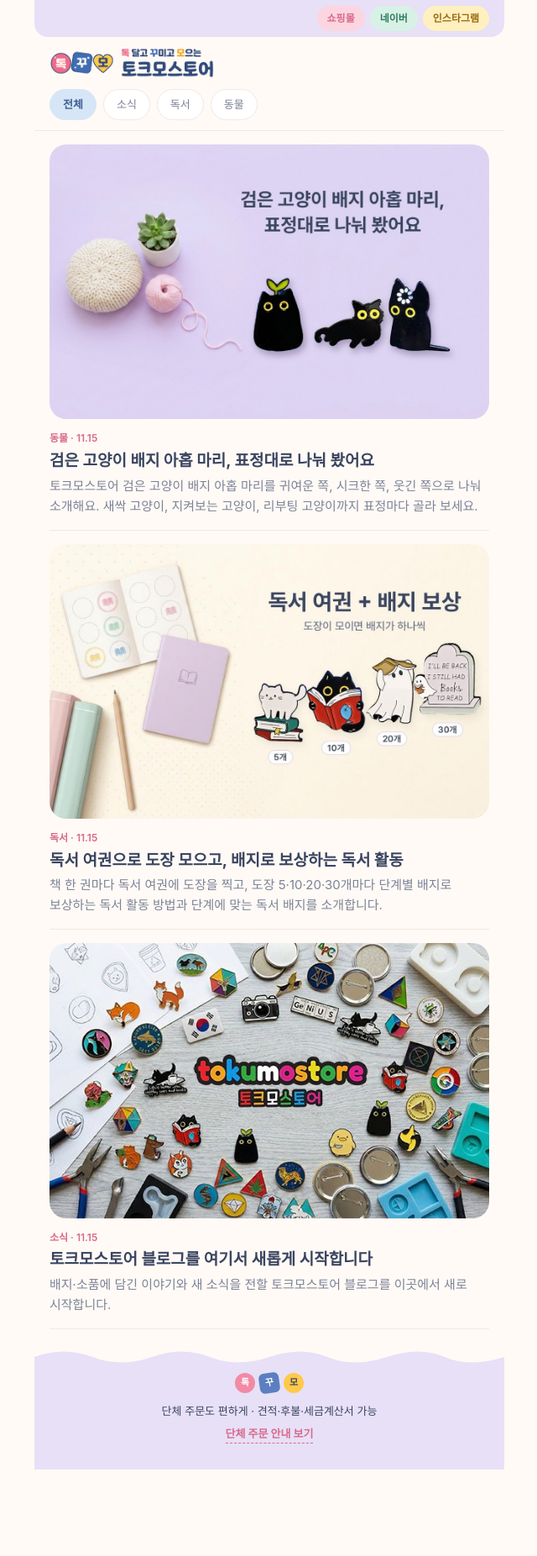
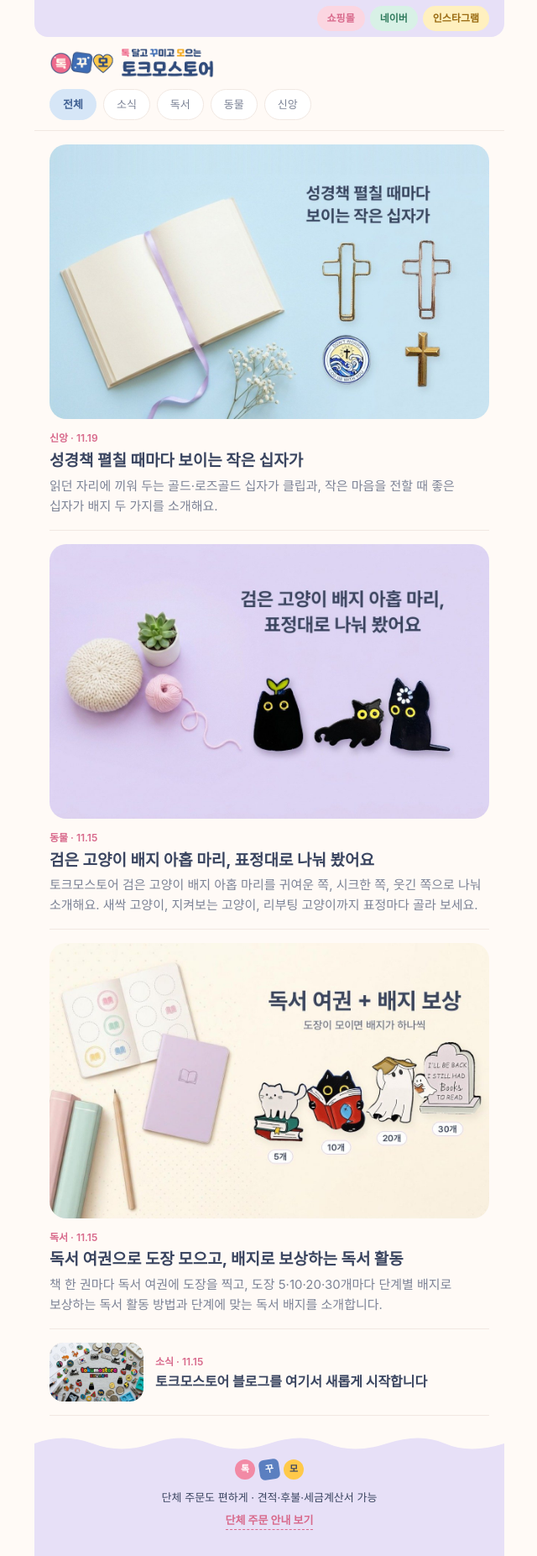
Before and after one commit to tokumostore/blog, a Jekyll site: the page built from index.html, in a window 1280 px wide. Shown: the whole page at 84% size, without its empty margins (319-959 px from the left). Built offline with Jekyll 4.4.1, drawn with Linux system fonts in a browser that asks for light colours; some web fonts are replaced; the list of posts is cut into pages by our own code; before the commit the page ends 1750 px from its top, so only the background shows below that.

Commit message:
신앙 카테고리 새로 만들고 글 '성경책 펼칠 때마다 보이는 작은 십자가' 게시
Co-Authored-By: Claude Opus 5.5 <noreply@anthropic.com>
Claude-Session: https://claude.ai/code/session_015RYi7Q9VV7T4CnwXRoLLwo

```diff
--- a/_data/categories.yml
+++ b/_data/categories.yml
@@ -2,3 +2,4 @@
 news: 소식
 reading: 독서
 animal: 동물
+faith: 신앙
--- /dev/null
+++ b/_posts/2026-11-19-bible-cross.md
@@ -0,0 +1,33 @@
+---
+date: 2026-11-19 02:45:00 +0900
+title: 성경책 펼칠 때마다 보이는 작은 십자가
+categories: faith
+description: 읽던 자리에 끼워 두는 골드·로즈골드 십자가 클립과, 작은 마음을 전할 때 좋은 십자가 배지 두 가지를 소개해요.
+image: /assets/img/2026-11-19-bible-cross-main.jpg
+image_alt: 연한 하늘색 바탕에 펼친 책과 리본, 안개꽃 옆에 골드·로즈골드 십자가 클립과 파도 십자가 배지, 금색 미니 십자가 배지를 놓은 대표 사진
+---
+
+새 성경책은 한동안 아껴 가며 펼치게 돼요. 읽기 시작하면 어디까지 읽었는지 표시해 둘 것이 필요해지고요.
+
+## 읽던 자리에 끼워 두는 클립
+
+십자가 모양 클립이에요. 골드와 로즈골드 두 색이 있고, 모양은 같아요.
+
+한 통에 15개가 들어 있어요. 성경책에 하나 끼우고도 많이 남아서, 묵상 노트가 한 권 더 생기거나 함께 성경 공부하는 사람들과 나눌 때도 그대로 쓸 수 있는 양이에요.
+
+![종이 윗변에 끼운 골드 십자가 클립(왼쪽)과 로즈골드 십자가 클립(오른쪽)](/assets/img/2026-11-19-bible-cross-clips.jpg)
+
+## 작은 선물이 필요할 때
+
+교회에 처음 나온 친구나 세례를 받은 사람에게 작은 마음을 전하고 싶을 때가 있어요.
+
+파도 위로 십자가가 떠오르는 둥근 배지에는 '걱정하지 마, 하나님이 함께하셔'라는 말이 영어로 적혀 있어요. 새로 시작하는 사람에게 해 주고 싶은 그 말을 배지에 담아 건넬 수 있어요.
+
+말보다 모양으로 보여 주고 싶다면, 글자 없이 금색 십자가만 있는 미니 메탈 배지도 있어요.
+
+배지를 누르시면 토크모스토어 상품 페이지로 연결됩니다.
+
+{% include product.html name="골드 크로스 클립 15개입" url="https://tokumostore.com/product/detail.html?product_no=4118" img="/assets/img/2026-11-19-bible-cross-p1.jpg" %}
+{% include product.html name="로즈골드 십자가 클립 15개입" url="https://tokumostore.com/product/detail.html?product_no=3988" img="/assets/img/2026-11-19-bible-cross-p2.jpg" %}
+{% include product.html name="성경구절 감성 십자가 배지" url="https://tokumostore.com/product/detail.html?product_no=3978" img="/assets/img/2026-11-19-bible-cross-p3.jpg" %}
+{% include product.html name="골드 미니 십자가 메탈 배지" url="https://tokumostore.com/product/detail.html?product_no=4036" img="/assets/img/2026-11-19-bible-cross-p4.jpg" %}
--- /dev/null
+++ b/faith/index.html
@@ -0,0 +1,5 @@
+---
+layout: category
+category_key: faith
+title: 신앙
+---
```
Also changed, not shown: assets/img/2026-11-19-bible-cross-clips.jpg (added), assets/img/2026-11-19-bible-cross-main.jpg (added), assets/img/2026-11-19-bible-cross-p1.jpg (added), assets/img/2026-11-19-bible-cross-p2.jpg (added), assets/img/2026-11-19-bible-cross-p3.jpg (added), assets/img/2026-11-19-bible-cross-p4.jpg (added).
